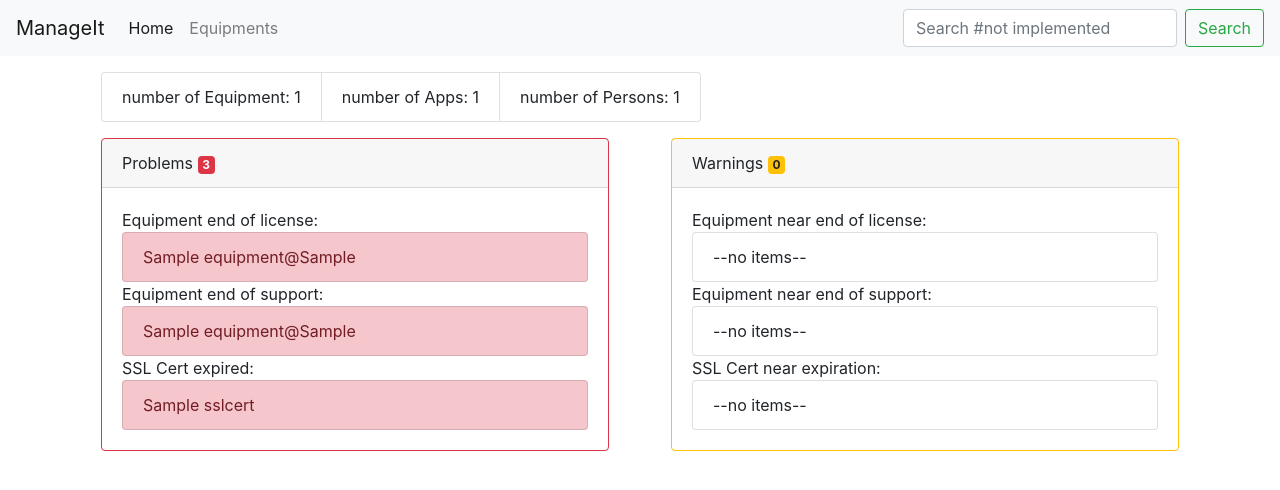
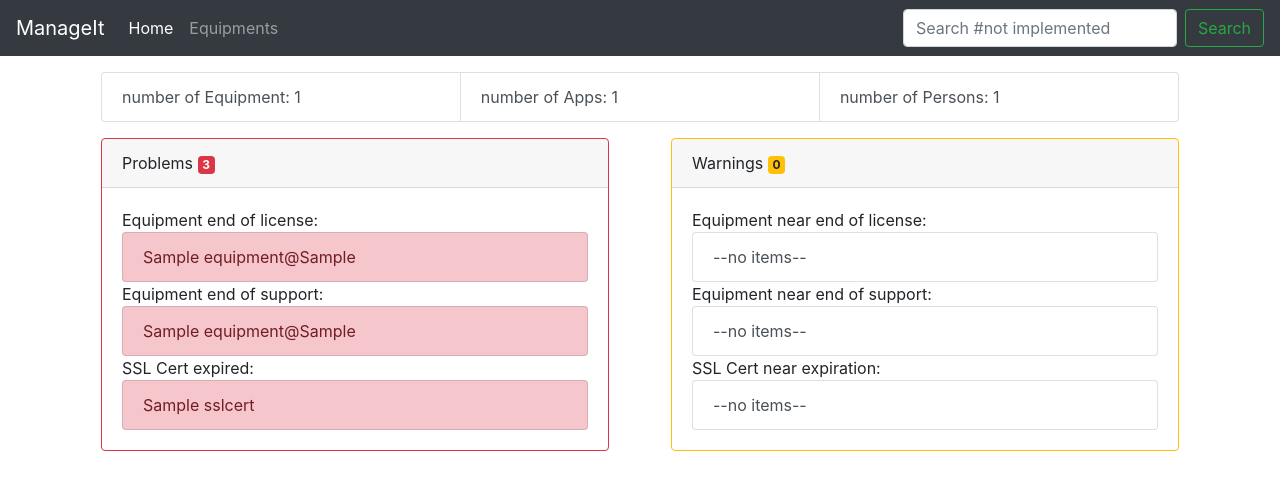
Before and after one commit to ahbali/manageit, a Django app: page / in a window 1280 px wide. Shown: the top 490 px of the page. Run offline with Django 3.2, Linux system fonts and the light colour scheme; tables that the repository leaves empty hold one stand-in row (values such as "Sample post"); some libraries are stand-ins or nearby versions.

Commit message:
enhancing the index template. initial implementation of Equipment detail view.

```diff
--- a/manager/models.py
+++ b/manager/models.py
@@ -3,6 +3,7 @@ import uuid
 from django.db import models
 from django.utils.translation import gettext_lazy as _
 from django.utils import timezone
+from django.urls import reverse_lazy
 
 
 class Equipment(models.Model):
@@ -65,6 +66,9 @@ class Equipment(models.Model):
 
     class Meta:
         ordering = ["license_end"]
+
+    def get_absolute_url(self):
+        return reverse_lazy("manager:equipment-detail", args=[str(self.uid)])
 
     def __str__(self) -> str:
         return f"{self.name}@{self.ip}"
--- a/manager/templates/base.html
+++ b/manager/templates/base.html
@@ -6,11 +6,11 @@
 
     <link rel="stylesheet" href="https://stackpath.bootstrapcdn.com/bootstrap/4.5.2/css/bootstrap.min.css" integrity="sha384-JcKb8q3iqJ61gNV9KGb8thSsNjpSL0n8PARn9HuZOnIxN0hoP+VmmDGMN5t9UJ0Z" crossorigin="anonymous">
     {% load static %}
-    <link rel="stylesheet" href="{% static 'css/styles.css' %}">
+    <link rel="stylesheet" href="{% static 'manager/css/styles.css' %}">
     {% block title %}<title>ManageIt</title>{% endblock title %}
 </head>
 <body>
-    <nav class="navbar navbar-expand-lg navbar-light bg-light">
+    <nav class="navbar navbar-expand-lg navbar-dark bg-dark">
         <a class="navbar-brand" href="#">ManageIt</a>
         <button class="navbar-toggler" type="button" data-toggle="collapse" data-target="#navbarSupportedContent" aria-controls="navbarSupportedContent" aria-expanded="false" aria-label="Toggle navigation">
             <span class="navbar-toggler-icon"></span>
--- a/manager/templates/manager/index.html
+++ b/manager/templates/manager/index.html
@@ -7,11 +7,11 @@
 
 <div class="row my-3">
     <div class="col mx-3">
-        <ul class="list-group list-group-horizontal">
-            <li class="list-group-item">number of Equipment: {{ number_of_equipment }}</li>
-            <li class="list-group-item">number of Apps: {{ number_of_apps }}</li>
-            <li class="list-group-item">number of Persons: {{ number_of_persons }}</li>
-        </ul>
+        <div class="list-group list-group-horizontal">
+            <a href="{% url 'manager:equipments' %}" class="list-group-item list-group-item-action">number of Equipment: {{ number_of_equipment }}</a>
+            <a href="#" class="list-group-item list-group-item-action">number of Apps: {{ number_of_apps }}</a>
+            <a href="#" class="list-group-item list-group-item-action">number of Persons: {{ number_of_persons }}</a>
+        </div>
     </div>
 </div>
 <div class="row my-3">
@@ -20,29 +20,29 @@
             <div class="card-header">Problems <span class="badge badge-danger">{{ problems_count }}</span></div>
             <div class="card-body">
                 Equipment end of license:
-                <ul class="list-group">
+                <div class="list-group">
                     {% for equipment in problems_equipment %}
-                        <li class="list-group-item list-group-item-danger">{{ equipment }}</li>
+                        <a href="{{ equipment.get_absolute_url }}" class="list-group-item list-group-item-action list-group-item-danger">{{ equipment }}</a>
                     {% empty %}
-                        <li class="list-group-item">--no items--</li>
+                        <a href="#" class="list-group-item list-group-item-action">--no items--</a>
                     {% endfor %}
-                </ul>
+                </div>
                 Equipment end of support:
-                <ul class="list-group">
+                <div class="list-group">
                     {% for equipment in problems_equipment_support %}
-                    <li class="list-group-item list-group-item-danger">{{ equipment }}</li>
+                        <a href="{{ equipment.get_absolute_url }}" class="list-group-item list-group-item-action list-group-item-danger">{{ equipment }}</a>
                     {% empty %}
-                        <li class="list-group-item">--no items--</li>
+                        <a href="#" class="list-group-item list-group-item-action">--no items--</a>
                     {% endfor %}
-                </ul>
+                </div>
                 SSL Cert expired:
-                <ul class="list-group">
+                <div class="list-group">
                     {% for cert in problems_ssl_cert %}
-                    <li class="list-group-item list-group-item-danger">{{ cert }}</li>
+                        <a href="{{ equipment.get_absolute_url }}" class="list-group-item list-group-item-action list-group-item-danger">{{ cert }}</a>
                     {% empty %}
-                        <li class="list-group-item">--no items--</li>
+                        <a href="#" class="list-group-item list-group-item-action">--no items--</a>
                     {% endfor %}
-                </ul>
+                </div>
 
             </div>
         </div>
@@ -52,29 +52,29 @@
             <div class="card-header">Warnings <span class="badge badge-warning">{{ warnings_count }}</span></div>
             <div class="card-body">
                 Equipment near end of license:
-                <ul class="list-group">
+                <div class="list-group">
                     {% for equipment in warnings_equipment %}
-                    <li class="list-group-item list-group-item-warning">{{ equipment }}</li>
+                        <a href="{{ equipment.get_absolute_url }}" class="list-group-item list-group-item-action list-group-item-warning">{{ equipment }}</a>
                     {% empty %}
-                        <li class="list-group-item">--no items--</li>
+                        <a href="#" class="list-group-item list-group-item-action">--no items--</a>
                     {% endfor %}
-                </ul>
+                </div>
                 Equipment near end of support:
-                <ul class="list-group">
+                <div class="list-group">
                     {% for equipment in warnings_equipment_support %}
-                    <li class="list-group-item list-group-item-warning">{{ equipment }}</li>
+                        <a href="{{ equipment.get_absolute_url }}" class="list-group-item list-group-item-action list-group-item-warning">{{ equipment }}</a>
                     {% empty %}
-                        <li class="list-group-item">--no items--</li>
+                        <a href="#" class="list-group-item list-group-item-action">--no items--</a>
                     {% endfor %}
-                </ul>
+                </div>
                 SSL Cert near expiration:
-                <ul class="list-group">
+                <div class="list-group">
                     {% for cert in warnings_ssl_cert %}
-                    <li class="list-group-item list-group-item-warning">{{ cert }}</li>
+                        <a href="{{ equipment.get_absolute_url }}" class="list-group-item list-group-item-action list-group-item-warning">{{ cert }}</a>
                     {% empty %}
-                        <li class="list-group-item">--no items--</li>
+                        <a href="#" class="list-group-item list-group-item-action">--no items--</a>
                     {% endfor %}
-                </ul>
+                </div>
             </div>
         </div>
     </div>
--- a/manager/urls.py
+++ b/manager/urls.py
@@ -9,4 +9,9 @@ app_name = "manager"
 urlpatterns = [
     path("", views.index, name="index"),
     path("equipments/", views.EquipmentListView.as_view(), name="equipments"),
+    path(
+        "equipment/<uuid:pk>",
+        views.EquipmentDetailView.as_view(),
+        name="equipment-detail",
+    ),
 ] + static(settings.MEDIA_URL, document_root=settings.MEDIA_ROOT)
--- a/manager/views.py
+++ b/manager/views.py
@@ -3,7 +3,7 @@ from django.utils import timezone
 from manager.models import Equipment, Person, SSLCert, Software, SupportContract
 from django.http import request
 from django.shortcuts import render
-from django.views.generic import ListView
+from django.views.generic import ListView, DetailView
 
 # Create your views here.
 # home:
@@ -81,3 +81,23 @@ class SSLCertListView(ListView):
 
 class SupportContractListView(ListView):
     model = SupportContract
+
+
+class EquipmentDetailView(DetailView):
+    model = Equipment
+
+
+class SoftwareDetailView(DetailView):
+    model = Software
+
+
+class PersonDetailView(DetailView):
+    model = Person
+
+
+class SSLCertDetailView(DetailView):
+    model = SSLCert
+
+
+class SupportContractDetailView(DetailView):
+    model = SupportContract
```
Also changed, not shown: manager/templates/manager/equipment_detail.html (added, +8 -0 lines), manager/templates/manager/equipment_list.html (+26 -8 lines).
